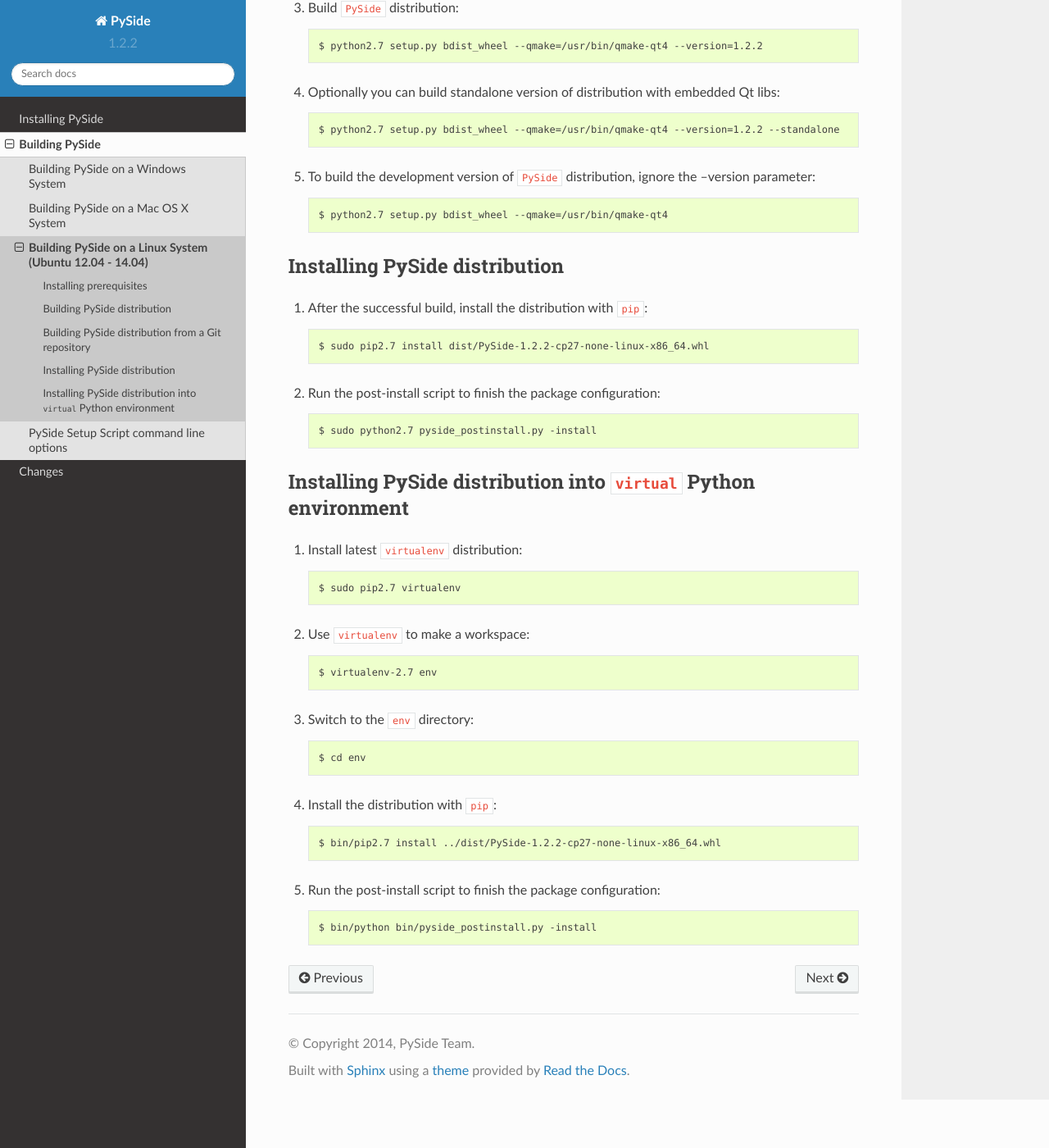
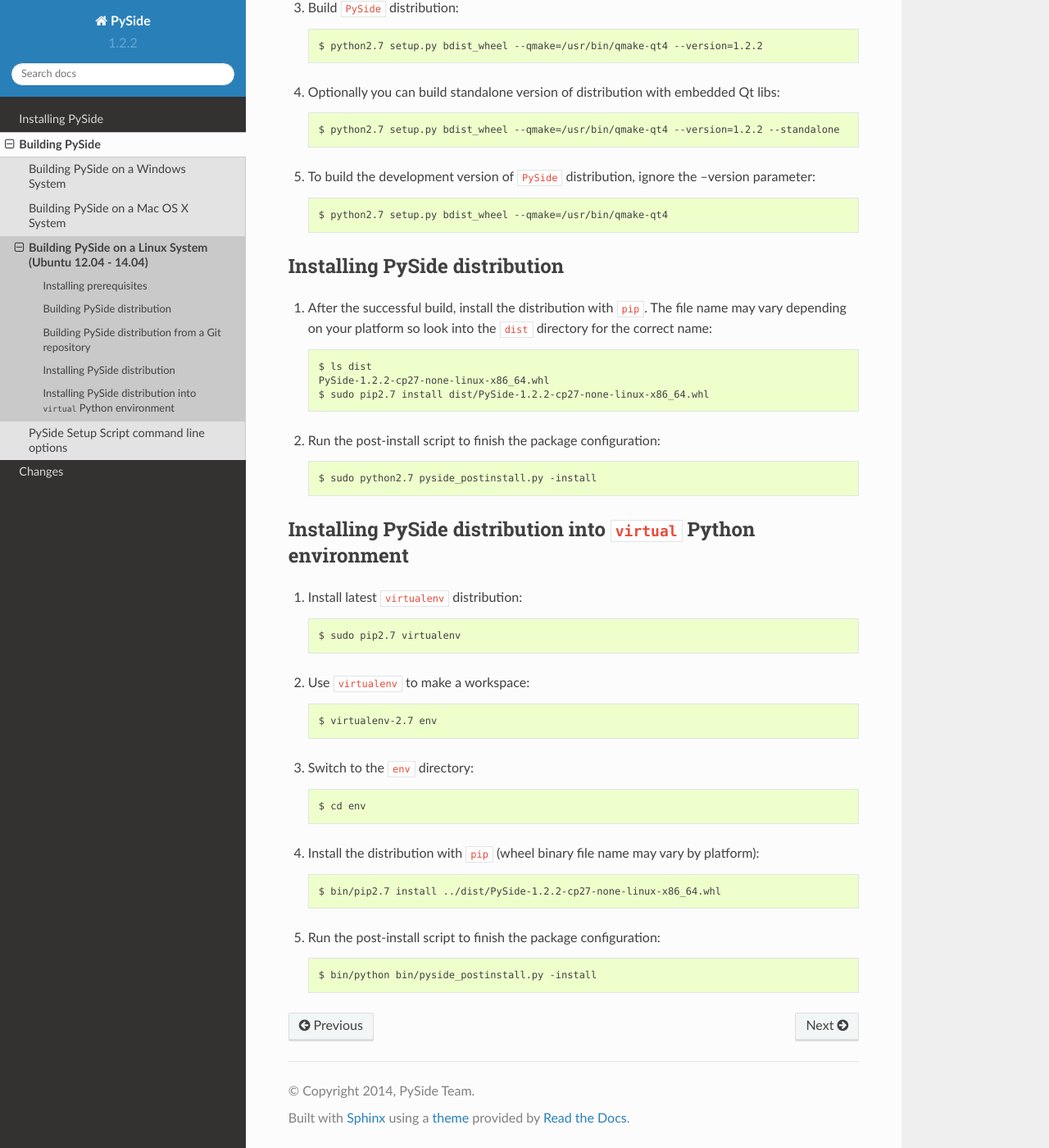
Before and after one commit to pyside/pyside2-setup, a Sphinx documentation site: the page built from docs/building/linux.rst, in a window 1280 px wide and 1400 px high, scrolled down 1467 px. Shown: the whole window at 82% size. Built offline with Sphinx 7.4.7 and the Read the Docs theme 2.0.0, drawn with Linux system fonts in a browser that asks for light colours.

Commit message:
Update linux.rst

```diff
--- a/docs/building/linux.rst
+++ b/docs/building/linux.rst
@@ -101,10 +101,12 @@ Building PySide distribution from a Git repository
 Installing PySide distribution
 ------------------------------
 
-#. After the successful build, install the distribution with ``pip``:
+#. After the successful build, install the distribution with ``pip``. The file name may vary depending on your platform so look into the ``dist`` directory for the correct name:
 
    ::
 
+      $ ls dist
+      PySide-1.2.2-cp27-none-linux-x86_64.whl
       $ sudo pip2.7 install dist/PySide-1.2.2-cp27-none-linux-x86_64.whl
 
 #. Run the post-install script to finish the package configuration:
@@ -135,7 +137,7 @@ Installing PySide distribution into ``virtual`` Python environment
 
       $ cd env
 
-#. Install the distribution with ``pip``:
+#. Install the distribution with ``pip`` (wheel binary file name may vary by platform):
 
    ::
 
```
